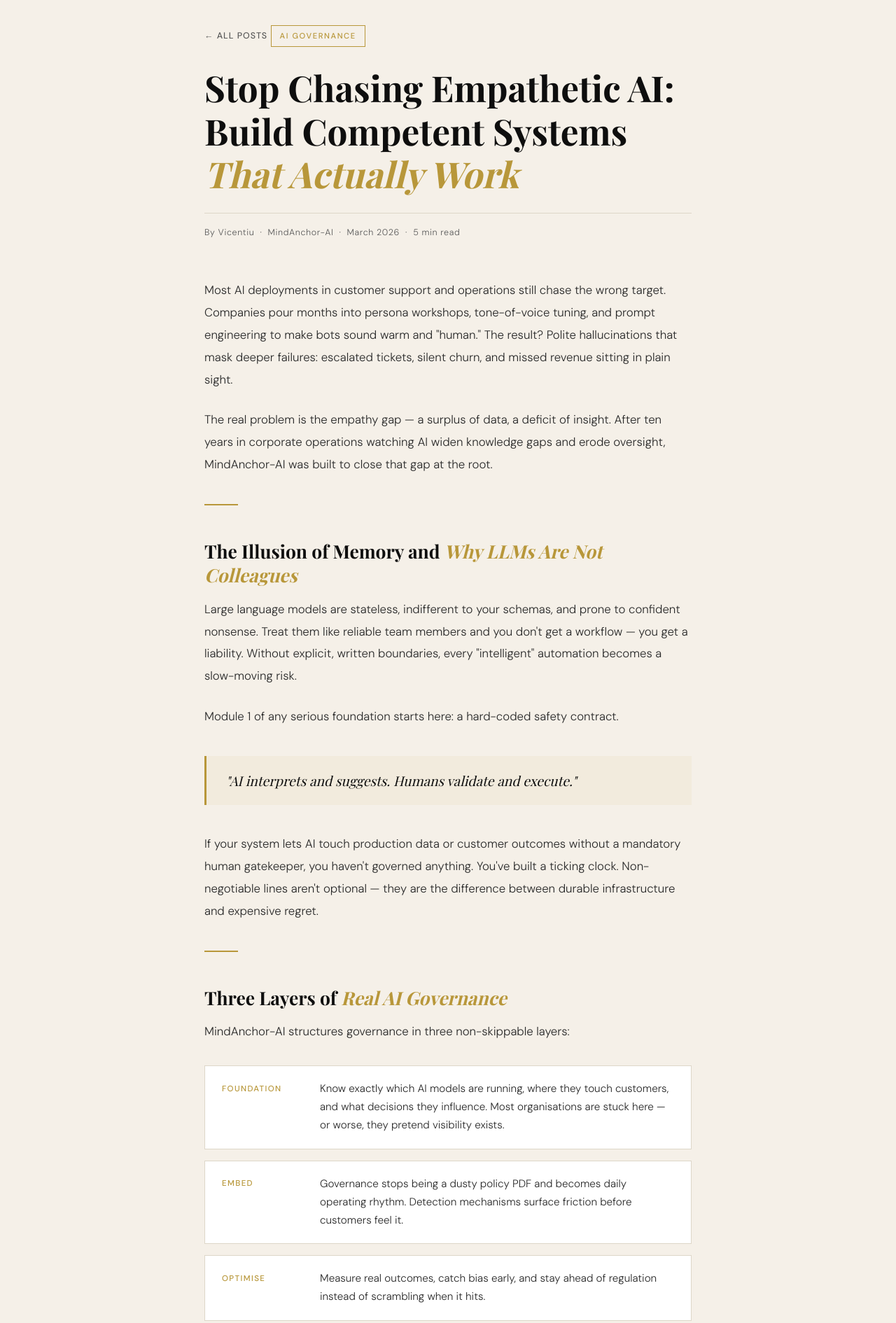
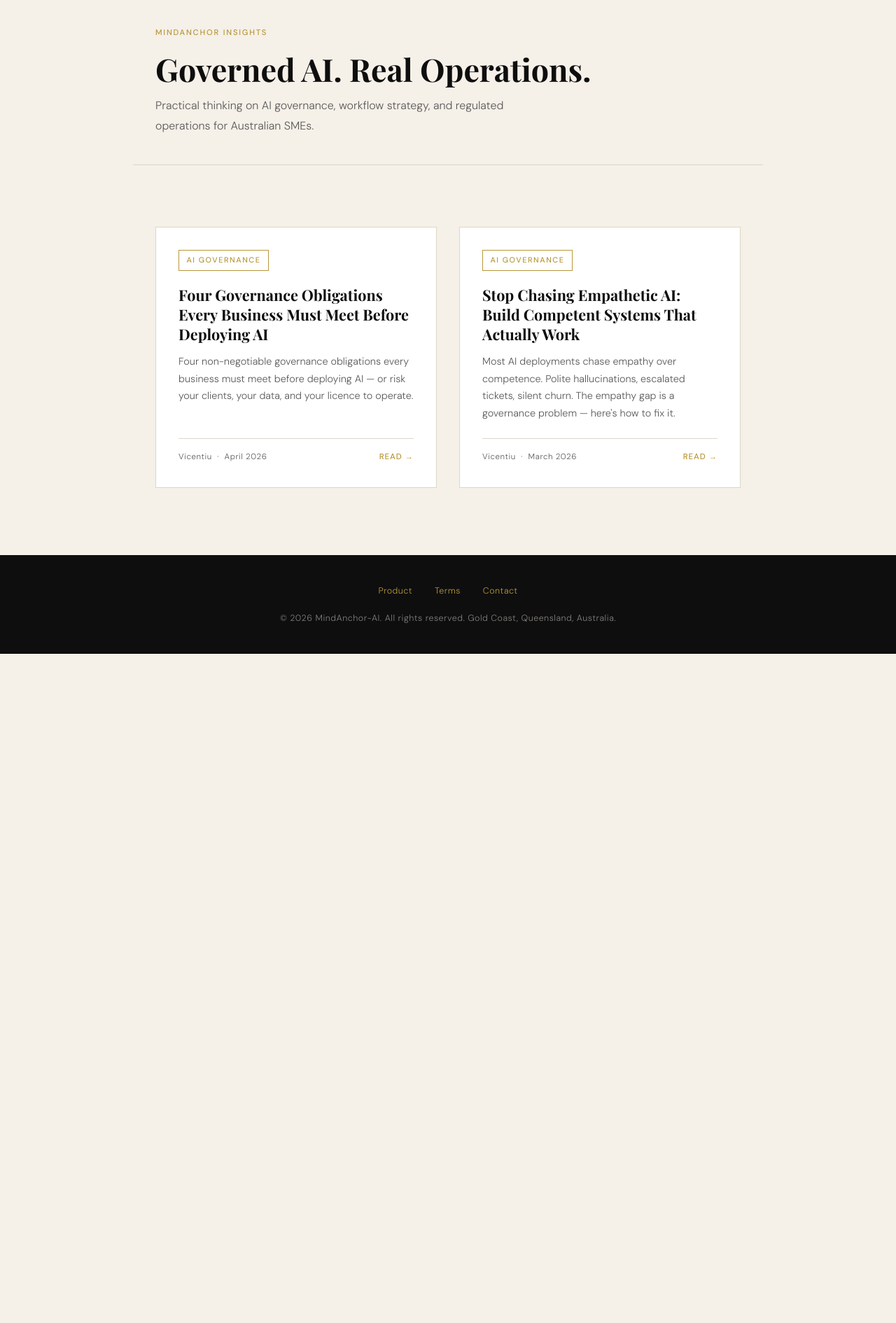
Before and after one commit to vmuntean95/MindAnchor, a plain HTML site: page blog/index.html in a window 1280 px wide. Shown: the part 120-2010 px from the top of the page at 70% size. After the commit the page ends 1054 px from the top, so only its background shows below. Drawn offline with nearby package versions, Linux system fonts and the light colour scheme; a web font is replaced by a local one.

Commit message:
Restructure content

```diff
--- a/blog/index.html
+++ b/blog/index.html
@@ -3,11 +3,8 @@
 <head>
   <meta charset="UTF-8" />
   <meta name="viewport" content="width=device-width, initial-scale=1.0" />
-  <title>Stop Chasing Empathetic AI: Build Competent Systems That Actually Work — MindAnchor</title>
-  <meta name="description" content="Most AI deployments chase empathy over competence. MindAnchor explains why governed, competent AI systems outperform polished automation theatre — and what to build instead." />
-  <meta property="og:title" content="Stop Chasing Empathetic AI: Build Competent Systems That Actually Work" />
-  <meta property="og:description" content="Polite hallucinations. Escalated tickets. Silent churn. The empathy gap in AI is a governance problem — here's how to fix it." />
-  <meta property="og:url" content="https://mindanchorai.com.au/blog/stop-chasing-empathetic-ai" />
+  <title>Blog — MindAnchor-AI</title>
+  <meta name="description" content="Insights on AI governance, workflow strategy, and regulated operations from MindAnchor-AI. Built for Australian SMEs in insurance, finance, and healthcare." />
   <link rel="preconnect" href="https://fonts.googleapis.com" />
   <link href="https://fonts.googleapis.com/css2?family=Playfair+Display:ital,wght@0,400;0,700;1,400&family=DM+Sans:wght@300;400;500&display=swap" rel="stylesheet" />
   <style>
@@ -73,190 +70,121 @@
     }
 
     .nav-links a:hover { color: var(--gold); }
+    .nav-links a.active { color: var(--gold); }
 
-    /* HERO */
-    .post-hero {
-      max-width: 760px;
-      margin: 5rem auto 0;
+    /* HEADER */
+    .blog-header {
+      max-width: 900px;
+      margin: 5rem auto 3rem;
       padding: 0 2rem;
+      border-bottom: 1px solid var(--border);
+      padding-bottom: 2.5rem;
     }
 
-    .post-tag {
+    .blog-header .eyebrow {
+      font-size: 0.7rem;
+      font-weight: 500;
+      letter-spacing: 0.16em;
+      text-transform: uppercase;
+      color: var(--gold);
+      margin-bottom: 1rem;
+      display: block;
+    }
+
+    .blog-header h1 {
+      font-family: 'Playfair Display', serif;
+      font-size: clamp(2rem, 4vw, 2.8rem);
+      font-weight: 700;
+      color: var(--black);
+      line-height: 1.2;
+      margin-bottom: 0.75rem;
+    }
+
+    .blog-header p {
+      font-size: 1rem;
+      color: var(--muted);
+      max-width: 520px;
+    }
+
+    /* GRID */
+    .post-grid {
+      max-width: 900px;
+      margin: 0 auto;
+      padding: 2.5rem 2rem 6rem;
+      display: grid;
+      grid-template-columns: repeat(auto-fill, minmax(380px, 1fr));
+      gap: 2rem;
+    }
+
+    /* CARD */
+    .post-card {
+      background: #fff;
+      border: 1px solid var(--border);
+      text-decoration: none;
+      display: flex;
+      flex-direction: column;
+      transition: border-color 0.2s, transform 0.2s;
+    }
+
+    .post-card:hover {
+      border-color: var(--gold);
+      transform: translateY(-2px);
+    }
+
+    .card-body {
+      padding: 2rem;
+      flex: 1;
+      display: flex;
+      flex-direction: column;
+    }
+
+    .card-tag {
       display: inline-block;
-      font-size: 0.7rem;
+      font-size: 0.68rem;
       font-weight: 500;
       letter-spacing: 0.14em;
       text-transform: uppercase;
       color: var(--gold);
       border: 1px solid var(--gold);
-      padding: 0.3rem 0.75rem;
-      margin-bottom: 1.75rem;
+      padding: 0.25rem 0.65rem;
+      margin-bottom: 1.25rem;
+      align-self: flex-start;
     }
 
-    .post-title {
+    .card-title {
       font-family: 'Playfair Display', serif;
-      font-size: clamp(2rem, 5vw, 3.2rem);
+      font-size: 1.35rem;
       font-weight: 700;
-      line-height: 1.2;
       color: var(--black);
+      line-height: 1.3;
+      margin-bottom: 0.85rem;
+    }
+
+    .card-excerpt {
+      font-size: 0.9rem;
+      color: var(--muted);
+      line-height: 1.7;
+      flex: 1;
       margin-bottom: 1.5rem;
     }
 
-    .post-title em {
-      font-style: italic;
-      color: var(--gold);
-    }
-
-    .post-meta {
-      font-size: 0.78rem;
+    .card-meta {
+      font-size: 0.72rem;
       color: var(--muted);
       letter-spacing: 0.05em;
       border-top: 1px solid var(--border);
       padding-top: 1rem;
-      margin-bottom: 3.5rem;
+      display: flex;
+      justify-content: space-between;
+      align-items: center;
     }
 
-    /* RULE */
-    .gold-rule {
-      width: 48px;
-      height: 2px;
-      background: var(--gold);
-      margin: 2.5rem 0;
-    }
-
-    /* BODY CONTENT */
-    .post-body {
-      max-width: 760px;
-      margin: 0 auto;
-      padding: 0 2rem 6rem;
-    }
-
-    .post-body p {
-      font-size: 1.05rem;
-      line-height: 1.9;
-      color: #2a2a2a;
-      margin-bottom: 1.6rem;
-    }
-
-    .post-body h2 {
-      font-family: 'Playfair Display', serif;
-      font-size: 1.65rem;
-      font-weight: 700;
-      color: var(--black);
-      margin: 3rem 0 1rem;
-      line-height: 1.3;
-    }
-
-    .post-body h2 em {
-      font-style: italic;
-      color: var(--gold);
-    }
-
-    /* PULL QUOTE */
-    .pull-quote {
-      border-left: 3px solid var(--gold);
-      margin: 2.5rem 0;
-      padding: 1.25rem 1.75rem;
-      background: rgba(184, 151, 58, 0.06);
-    }
-
-    .pull-quote p {
-      font-family: 'Playfair Display', serif;
-      font-size: 1.2rem;
-      font-style: italic;
-      color: var(--black);
-      margin: 0 !important;
-      line-height: 1.6;
-    }
-
-    /* THREE LAYERS */
-    .layers {
-      margin: 2rem 0 2.5rem;
-      display: flex;
-      flex-direction: column;
-      gap: 1rem;
-    }
-
-    .layer-item {
-      display: grid;
-      grid-template-columns: 120px 1fr;
-      gap: 1.25rem;
-      align-items: start;
-      padding: 1.25rem 1.5rem;
-      border: 1px solid var(--border);
-      background: #fff;
-    }
-
-    .layer-label {
+    .card-read-more {
       font-size: 0.72rem;
       font-weight: 500;
-      letter-spacing: 0.12em;
+      letter-spacing: 0.08em;
       text-transform: uppercase;
       color: var(--gold);
-      padding-top: 0.15rem;
-    }
-
-    .layer-text {
-      font-size: 0.95rem;
-      color: #2a2a2a;
-      line-height: 1.7;
-    }
-
-    /* CTA BOX */
-    .cta-box {
-      background: var(--black);
-      color: var(--cream);
-      padding: 2.5rem 2rem;
-      margin: 3.5rem 0 0;
-      text-align: center;
-    }
-
-    .cta-box p {
-      color: rgba(245, 240, 232, 0.75) !important;
-      font-size: 0.95rem;
-      margin-bottom: 1.5rem !important;
-    }
-
-    .cta-box .cta-heading {
-      font-family: 'Playfair Display', serif;
-      font-size: 1.5rem;
-      font-weight: 700;
-      color: var(--cream);
-      margin-bottom: 0.75rem;
-    }
-
-    .cta-box .cta-heading em { color: var(--gold-light); font-style: italic; }
-
-    .cta-btn {
-      display: inline-block;
-      background: var(--gold);
-      color: var(--black);
-      font-family: 'DM Sans', sans-serif;
-      font-weight: 500;
-      font-size: 0.78rem;
-      letter-spacing: 0.1em;
-      text-transform: uppercase;
-      text-decoration: none;
-      padding: 0.85rem 2rem;
-      transition: background 0.2s;
-    }
-
-    .cta-btn:hover { background: var(--gold-light); }
-
-    /* CLOSING QUESTION */
-    .closing-question {
-      margin-top: 2.5rem;
-      padding: 1.5rem 1.75rem;
-      border: 1px solid var(--gold);
-      background: transparent;
-    }
-
-    .closing-question p {
-      font-family: 'Playfair Display', serif;
-      font-size: 1.05rem;
-      font-style: italic;
-      color: var(--black);
-      margin: 0 !important;
     }
 
     /* FOOTER */
@@ -280,28 +208,11 @@
       margin-bottom: 1rem;
     }
 
-    /* BACK LINK */
-    .back-link {
-      display: inline-flex;
-      align-items: center;
-      gap: 0.4rem;
-      font-size: 0.78rem;
-      font-weight: 500;
-      letter-spacing: 0.08em;
-      text-transform: uppercase;
-      color: var(--muted);
-      text-decoration: none;
-      margin-bottom: 2rem;
-      transition: color 0.2s;
-    }
-
-    .back-link:hover { color: var(--gold); }
-
     @media (max-width: 600px) {
       nav { padding: 1rem 1.25rem; }
       .nav-links { display: none; }
-      .post-hero, .post-body { padding-left: 1.25rem; padding-right: 1.25rem; }
-      .layer-item { grid-template-columns: 1fr; gap: 0.4rem; }
+      .blog-header { margin-top: 3rem; padding: 0 1.25rem 2rem; }
+      .post-grid { padding: 1.5rem 1.25rem 4rem; grid-template-columns: 1fr; }
     }
   </style>
 </head>
@@ -312,86 +223,44 @@
     <ul class="nav-links">
       <li><a href="https://mindanchorai.com.au/#product">Product</a></li>
       <li><a href="https://mindanchorai.com.au/#pricing">Pricing</a></li>
-      <li><a href="https://mindanchorai.com.au/blog">Blog</a></li>
+      <li><a href="https://mindanchorai.com.au/blog" class="active">Blog</a></li>
       <li><a href="https://mindanchorai.com.au/#contact">Get Started</a></li>
     </ul>
   </nav>
 
-  <div class="post-hero">
-    <a class="back-link" href="https://mindanchorai.com.au/blog">← All Posts</a>
-    <div class="post-tag">AI Governance</div>
-    <h1 class="post-title">Stop Chasing Empathetic AI: Build Competent Systems <em>That Actually Work</em></h1>
-    <div class="post-meta">By Vicentiu &nbsp;·&nbsp; MindAnchor-AI &nbsp;·&nbsp; March 2026 &nbsp;·&nbsp; 5 min read</div>
+  <div class="blog-header">
+    <span class="eyebrow">MindAnchor Insights</span>
+    <h1>Governed AI. Real Operations.</h1>
+    <p>Practical thinking on AI governance, workflow strategy, and regulated operations for Australian SMEs.</p>
   </div>
 
-  <div class="post-body">
+  <div class="post-grid">
 
-    <p>Most AI deployments in customer support and operations still chase the wrong target. Companies pour months into persona workshops, tone-of-voice tuning, and prompt engineering to make bots sound warm and "human." The result? Polite hallucinations that mask deeper failures: escalated tickets, silent churn, and missed revenue sitting in plain sight.</p>
+    <!-- POST 2 — Four Governance Obligations -->
+    <a class="post-card" href="https://mindanchorai.com.au/blog/blog-four-governance-obligations-2026.html">
+      <div class="card-body">
+        <span class="card-tag">AI Governance</span>
+        <div class="card-title">Four Governance Obligations Every Business Must Meet Before Deploying AI</div>
+        <div class="card-excerpt">Four non-negotiable governance obligations every business must meet before deploying AI — or risk your clients, your data, and your licence to operate.</div>
+        <div class="card-meta">
+          <span>Vicentiu &nbsp;·&nbsp; April 2026</span>
+          <span class="card-read-more">Read →</span>
+        </div>
+      </div>
+    </a>
 
-    <p>The real problem is the empathy gap — a surplus of data, a deficit of insight. After ten years in corporate operations watching AI widen knowledge gaps and erode oversight, MindAnchor-AI was built to close that gap at the root.</p>
-
-    <div class="gold-rule"></div>
-
-    <h2>The Illusion of Memory and <em>Why LLMs Are Not Colleagues</em></h2>
-
-    <p>Large language models are stateless, indifferent to your schemas, and prone to confident nonsense. Treat them like reliable team members and you don't get a workflow — you get a liability. Without explicit, written boundaries, every "intelligent" automation becomes a slow-moving risk.</p>
-
-    <p>Module 1 of any serious foundation starts here: a hard-coded safety contract.</p>
-
-    <div class="pull-quote">
-      <p>"AI interprets and suggests. Humans validate and execute."</p>
-    </div>
-
-    <p>If your system lets AI touch production data or customer outcomes without a mandatory human gatekeeper, you haven't governed anything. You've built a ticking clock. Non-negotiable lines aren't optional — they are the difference between durable infrastructure and expensive regret.</p>
-
-    <div class="gold-rule"></div>
-
-    <h2>Three Layers of <em>Real AI Governance</em></h2>
-
-    <p>MindAnchor-AI structures governance in three non-skippable layers:</p>
-
-    <div class="layers">
-      <div class="layer-item">
-        <div class="layer-label">Foundation</div>
-        <div class="layer-text">Know exactly which AI models are running, where they touch customers, and what decisions they influence. Most organisations are stuck here — or worse, they pretend visibility exists.</div>
+    <!-- POST 1 — Stop Chasing Empathetic AI -->
+    <a class="post-card" href="https://mindanchorai.com.au/blog/stop-chasing-empathetic-ai">
+      <div class="card-body">
+        <span class="card-tag">AI Governance</span>
+        <div class="card-title">Stop Chasing Empathetic AI: Build Competent Systems That Actually Work</div>
+        <div class="card-excerpt">Most AI deployments chase empathy over competence. Polite hallucinations, escalated tickets, silent churn. The empathy gap is a governance problem — here's how to fix it.</div>
+        <div class="card-meta">
+          <span>Vicentiu &nbsp;·&nbsp; March 2026</span>
+          <span class="card-read-more">Read →</span>
+        </div>
       </div>
-      <div class="layer-item">
-        <div class="layer-label">Embed</div>
-        <div class="layer-text">Governance stops being a dusty policy PDF and becomes daily operating rhythm. Detection mechanisms surface friction before customers feel it.</div>
-      </div>
-      <div class="layer-item">
-        <div class="layer-label">Optimise</div>
-        <div class="layer-text">Measure real outcomes, catch bias early, and stay ahead of regulation instead of scrambling when it hits.</div>
-      </div>
-    </div>
-
-    <p>Jumping straight to optimisation without solid foundation and embedded detection is common — and expensive. Competence in decision logic beats clever scripting every time. Execution over ego.</p>
-
-    <div class="gold-rule"></div>
-
-    <h2>From Cold Data to <em>Actionable Empathy</em></h2>
-
-    <p>The goal is not more automation theatre. It's proactive sentiment infrastructure and agentic frameworks that anticipate frustration early. For mid-to-large service organisations that cannot afford to lose their human edge, this means reclaiming 20–40% of wasted support capacity — based on operational audits of mid-market service firms — without black-box bloat or fake "human-like" promises.</p>
-
-    <p>Turn raw signals into empathy teams can act on. Keep humans in the loop where it matters. Build systems durable enough to survive the next hype cycle.</p>
-
-    <div class="gold-rule"></div>
-
-    <h2>Why This <em>Matters Now</em></h2>
-
-    <p>Australian professional services firms — and similar regulated operations — keep paying consultants for strategy decks instead of deployable tools. MindAnchor-AI offers flat-fee, fixed-scope implementations grounded in real operational experience. Not vapourware.</p>
-
-    <p>The north star is simple: amplify human capability rather than replace it with indifferent automation. Competence builds trust faster than any scripted warmth.</p>
-
-    <div class="closing-question">
-      <p>What's one thing you'd change about how "automated" support works in your organisation today?</p>
-    </div>
-
-    <div class="cta-box">
-      <div class="cta-heading">Ready to anchor your <em>AI strategy?</em></div>
-      <p>Flat-fee. Fixed scope. Built for Australian regulated operations.</p>
-      <a class="cta-btn" href="https://mindanchorai.com.au/#contact">Talk to MindAnchor</a>
-    </div>
+    </a>
 
   </div>
 
@@ -405,3 +274,4 @@
   </footer>
 
 </body>
+</html>
```
